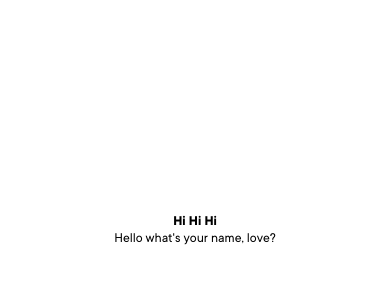
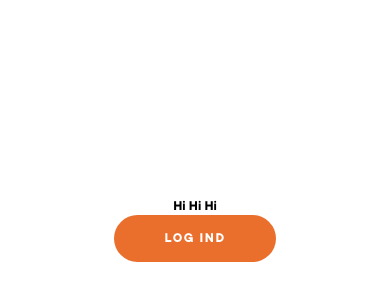
Before and after one commit to rachelhdvo0727/pantrii-app, a React Native app: screen / in a window 390 px wide. Shown: the part 192-492 px from the top of the page. Built offline with nearby package versions, Linux system fonts and the light colour scheme.

Commit message:
created custom button

```diff
--- a/App.js
+++ b/App.js
@@ -4,6 +4,7 @@ import { StyleSheet, Text, View } from 'react-native';
 import * as Font from 'expo-font';
 import AppLoading from 'expo-app-loading';
 import Ionicons from '@expo/vector-icons/Ionicons';
+import Button from './components/actions/Button';
 
 const loadFonts = () => {
     return Font.loadAsync({
@@ -27,8 +28,8 @@ export default function App() {
     return (
         <View style={styles.container}>
             <Text style={{ fontFamily: 'TT-Commons-Bold' }}>Hi Hi Hi</Text>
-            <Text style={{ fontFamily: 'TT-Commons-Regular' }}>Hello what's your name, love?</Text>
             <StatusBar style="auto" />
+            <Button title="log ind" primary></Button>
         </View>
     );
 }
--- /dev/null
+++ b/components/actions/Button.tsx
@@ -0,0 +1,78 @@
+import React from 'react';
+import { StyleSheet, Pressable, View, Text } from 'react-native';
+
+interface Props {
+    onPress: () => void;
+    title: string;
+    primary?: boolean;
+    secondary?: boolean;
+    outlined?: boolean;
+    children?: React.ReactChild;
+}
+
+function Button({
+    title,
+    children,
+    primary,
+    secondary,
+    outlined,
+    onPress,
+}: Props) {
+    return (
+        <Pressable
+            onPress={onPress}
+            style={[
+                styles.container,
+                primary && styles.primary,
+                secondary && styles.secondary,
+                outlined && styles.outlined,
+            ]}
+        >
+            <View>
+                <Text
+                    style={[
+                        styles.title,
+                        { color: primary || secondary ? '#FFFFFF' : '#1B463C' },
+                        {
+                            textTransform:
+                                primary || outlined
+                                    ? 'uppercase'
+                                    : 'capitalize',
+                        },
+                    ]}
+                >
+                    {title}
+                </Text>
+            </View>
+            {children}
+        </Pressable>
+    );
+}
+
+export default Button;
+
+const styles = StyleSheet.create({
+    container: {
+        borderRadius: 1000,
+        marginVertical: 0,
+        marginHorizontal: 10,
+        paddingVertical: 15,
+        paddingHorizontal: 50,
+    },
+    title: {
+        fontFamily: 'TT-Commons-Bold',
+        textTransform: 'uppercase',
+        letterSpacing: 1.5,
+        fontSize: 14,
+    },
+    primary: {
+        backgroundColor: '#EA6F2D',
+    },
+    secondary: { backgroundColor: '#1B463C' },
+    outlined: {
+        backgroundColor: '#EFF2EE',
+        borderColor: '#1B463C',
+        borderWidth: 1,
+        borderStyle: 'solid',
+    },
+});
```
